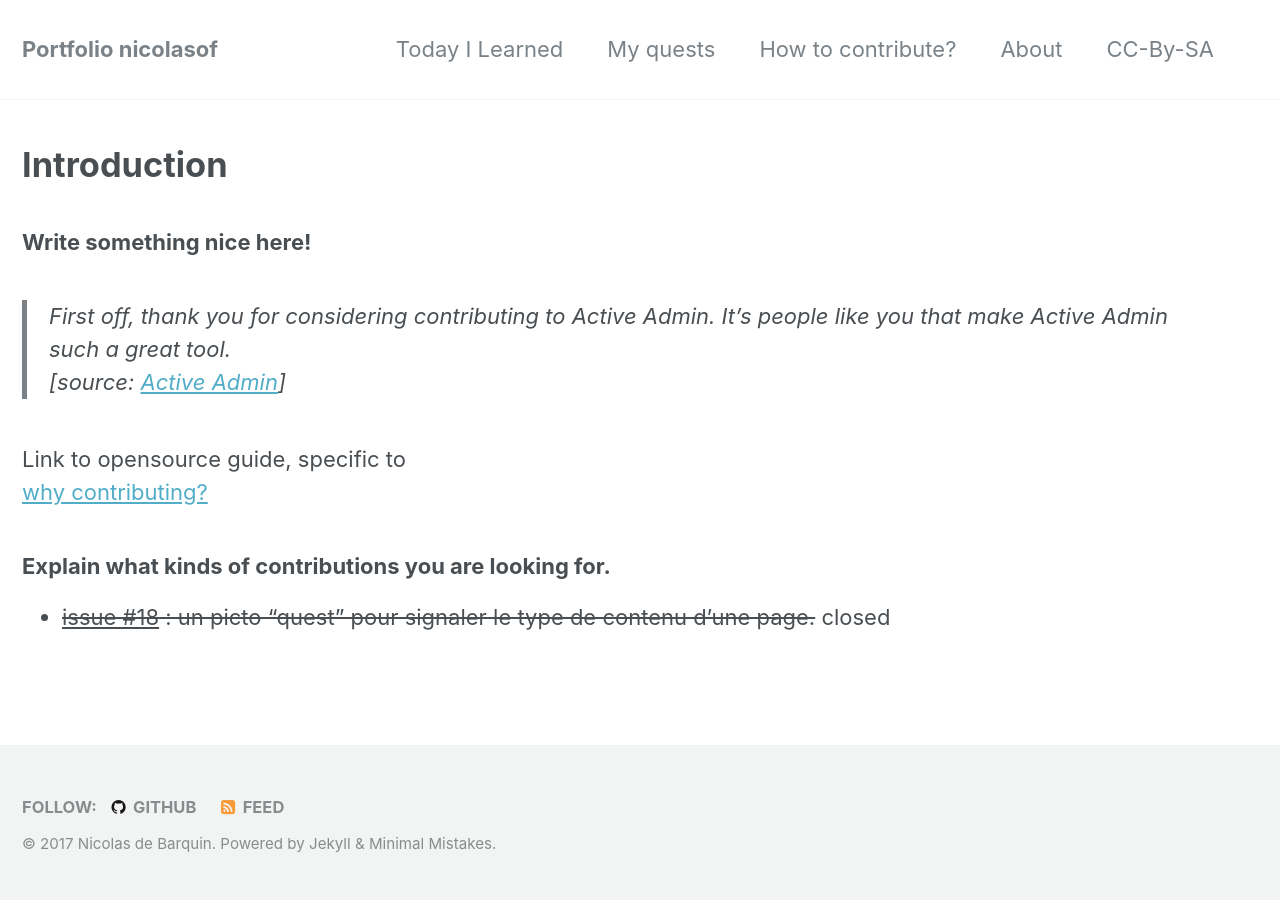
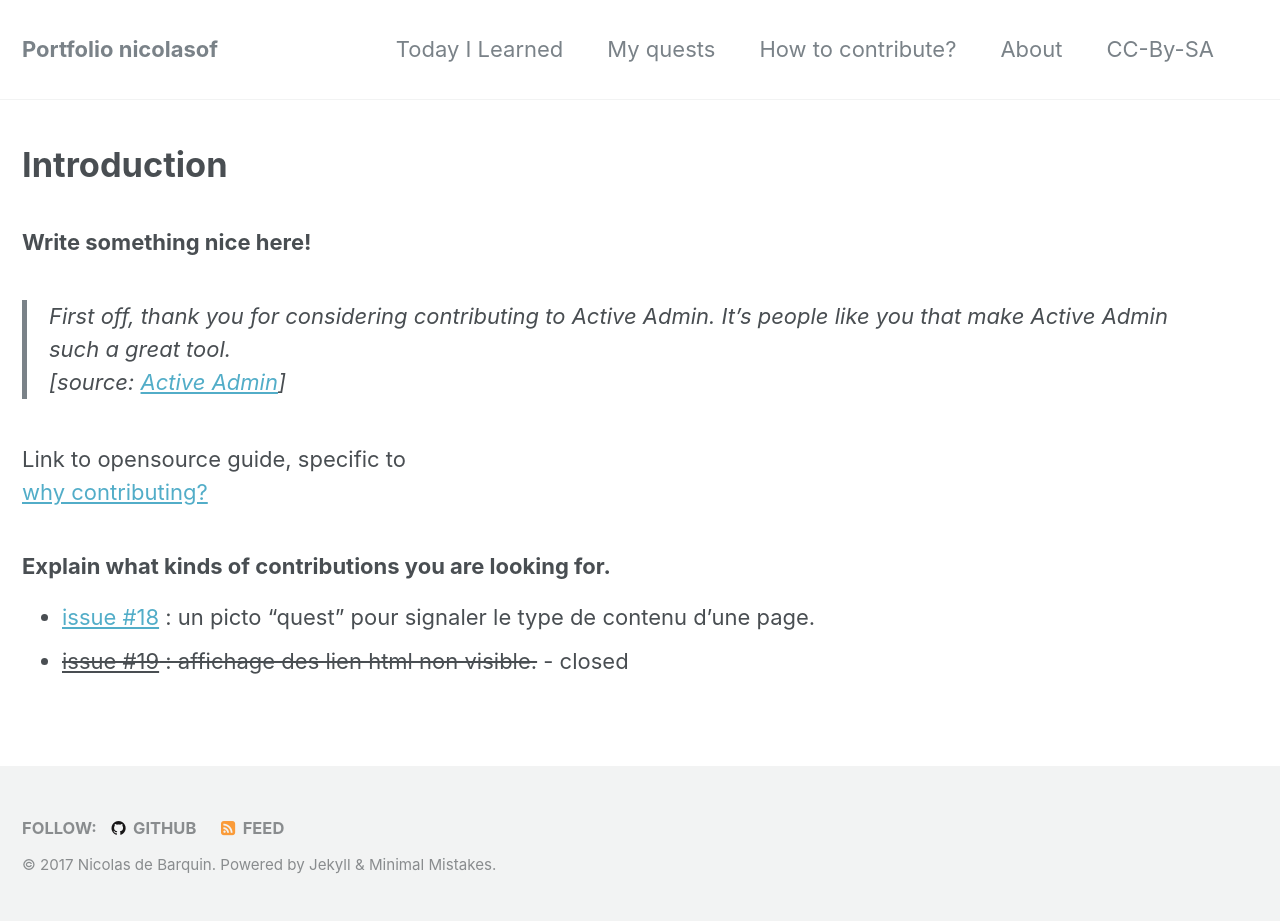
Before and after one commit to nicolasdb/nicolasdb.github.io, a Jekyll site: the page built from _pages/how-to-contribute.md, in a window 1280 px wide. Built offline with Jekyll 4.4.1, drawn with Linux system fonts in a browser that asks for light colours; before the commit the page ends 900 px from its top, so only the background shows below that.

Commit message:
erreur d'issue. issue 19 closed

```diff
--- a/_pages/how-to-contribute.md
+++ b/_pages/how-to-contribute.md
@@ -17,4 +17,5 @@ Link to opensource guide, specific to
 
 ### Explain what kinds of contributions you are looking for.
 
-- ~~[issue #18](https://github.com/nicolasdb/nicolasdb.github.io/issues/18) : un picto "quest" pour signaler le type de contenu d'une page.~~ closed
+- [issue #18](https://github.com/nicolasdb/nicolasdb.github.io/issues/18) : un picto "quest" pour signaler le type de contenu d'une page.
+- ~~[issue #19](https://github.com/nicolasdb/nicolasdb.github.io/issues/19) : affichage des lien html non visible.~~ - closed
```
